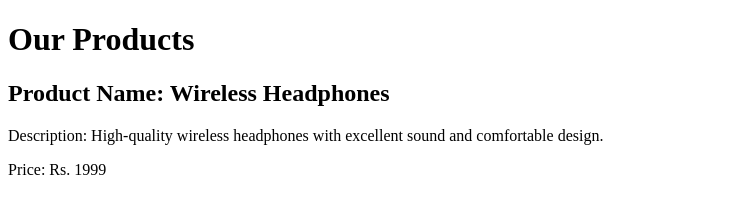
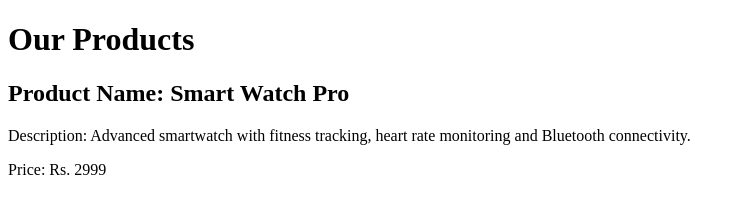
Before and after one commit to Poornima030/ONLINESTORE, a plain HTML site: page product.html in a window 1280 px wide. Shown: the whole page, without its empty margins (0-742 px from the left). Drawn offline with Linux system fonts and the light colour scheme.

Commit message:
Update product information version 1

```diff
--- a/product.html
+++ b/product.html
@@ -8,12 +8,12 @@
 
     <h1>Our Products</h1>
 
-    <h2>Product Name: Wireless Headphones</h2>
+    <h2>Product Name: Smart Watch Pro</h2>
 
-    <p>Description: High-quality wireless headphones
-    with excellent sound and comfortable design.</p>
+    <p>Description: Advanced smartwatch with fitness
+    tracking, heart rate monitoring and Bluetooth connectivity.</p>
 
-    <p>Price: Rs. 1999</p>
+    <p>Price: Rs. 2999</p>
 
 </body>
 </html>
```
